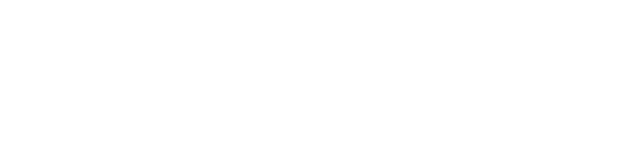
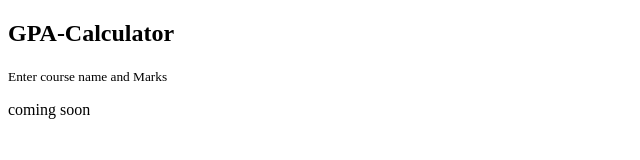
Before and after one commit to thesushilsharma/GPA-Calculator, a plain HTML site: page index.html in a window 1280 px wide. Shown: the whole page, without its empty margins (0-640 px from the left). Drawn offline with Linux system fonts and the light colour scheme.

Commit message:
coding .1

```diff
--- a/index.html
+++ b/index.html
@@ -5,19 +5,24 @@
     <meta charset="UTF-8">
     <meta http-equiv="X-UA-Compatible" content="IE=edge">
     <meta name="viewport" content="width=device-width, initial-scale=1.0">
-    <meta name="description"
-        content="Grade Point Average Calculator">
+    <meta name="description" content="Grade Point Average Calculator">
     <meta name="author" content="Sushil Sharma">
-    <meta name="keywords"
-        content="Html, CSS, JS, GPA-Calculator, grade point average">
+    <meta name="keywords" content="Html, CSS, JS, GPA-Calculator, grade point average">
     <title>The Sushil Sharma | GPA-Calculator</title>
     <link rel="stylesheet" href="assets/style.css">
 </head>
 
 <body>
-<div id="course1"></div>
-
-<script src="assets/main.js"></script>
+    <section>
+        <article>
+            <header>
+                <h2>GPA-Calculator</h2>
+                <small>Enter course name and Marks</small>
+            </header>
+            <p>coming soon</p>
+        </article>
+    </section>
+    <script src="assets/main.js"></script>
 </body>
 
 </html>
```
